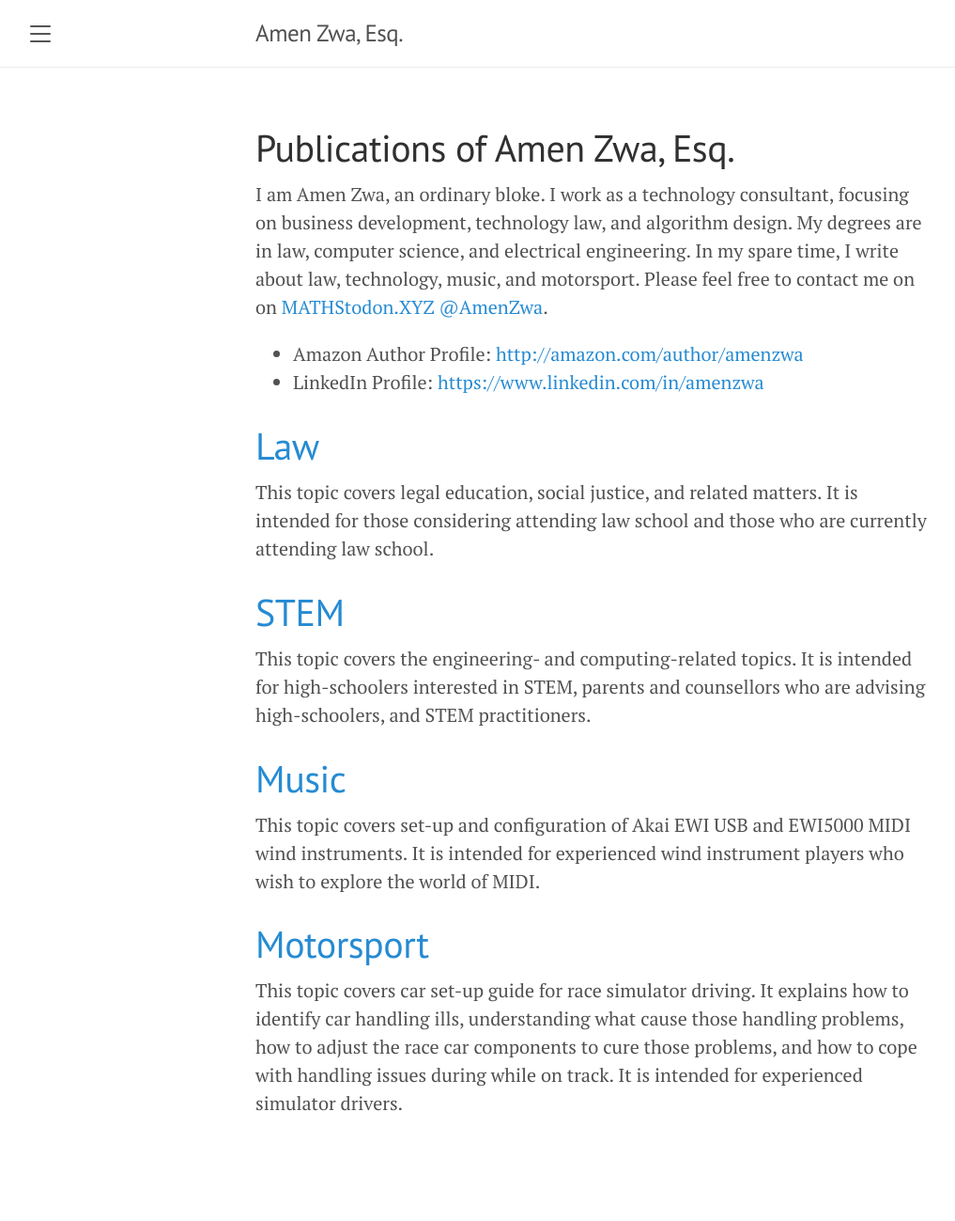
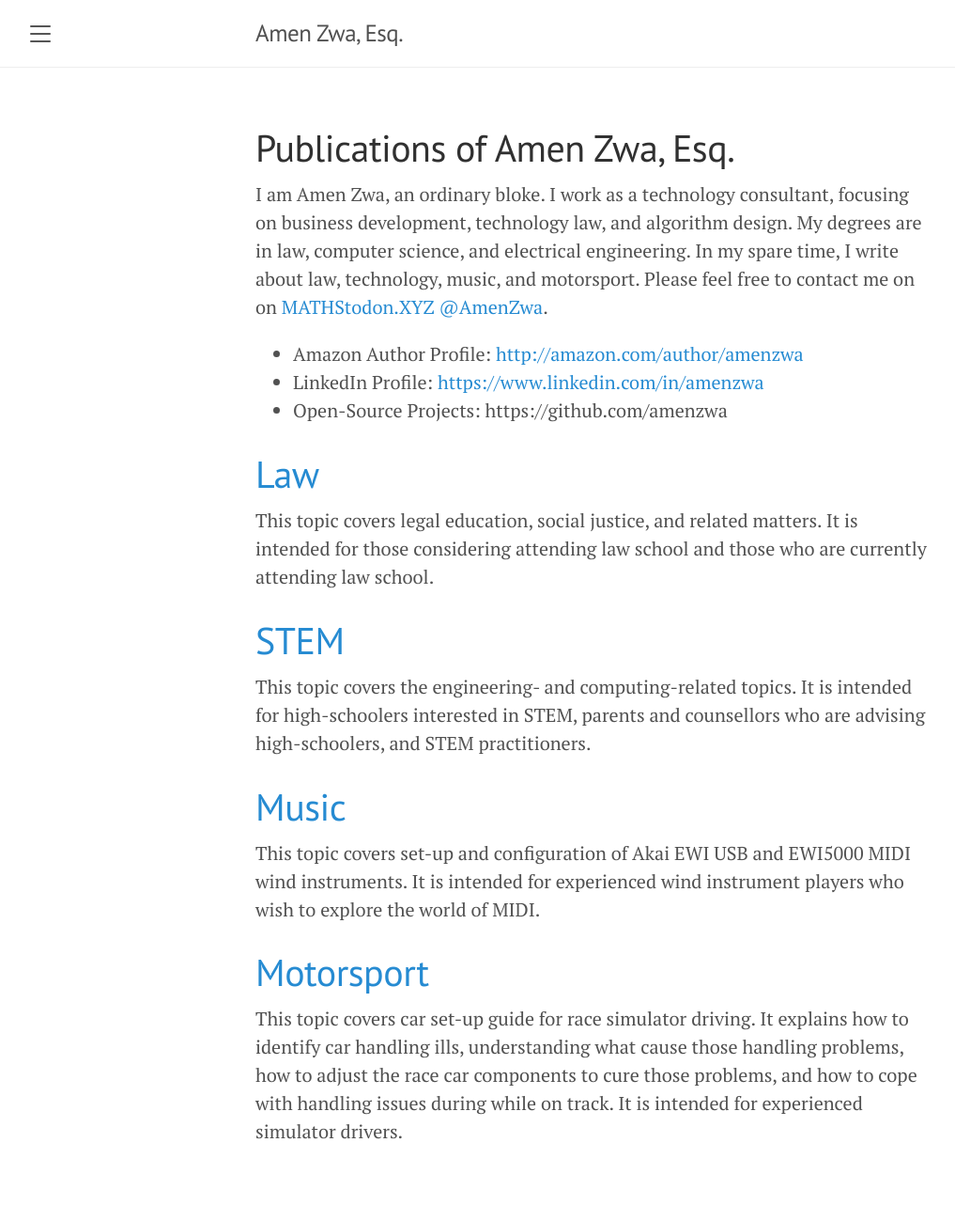
Before and after one commit to amenzwa/amenzwa.github.io, a Jekyll site: the page built from index.md, in a window 1280 px wide. Shown: the whole page at 94% size, without its empty margins (8-1025 px from the left). Built offline with Jekyll 4.4.1, drawn with Linux system fonts in a browser that asks for light colours; our own code applies the rules of GitHub Pages for plain Markdown files; the list of posts is cut into pages by our own code; before the commit the page ends 1269 px from its top, so only the background shows below that.

Commit message:
add GitHub repo link

```diff
--- a/index.md
+++ b/index.md
@@ -6,6 +6,7 @@ I am Amen Zwa, an ordinary bloke. I work as a technology consultant, focusing on
 
 - Amazon Author Profile: [http://amazon.com/author/amenzwa](http://amazon.com/author/amenzwa)
 - LinkedIn Profile: [https://www.linkedin.com/in/amenzwa](https://www.linkedin.com/in/amenzwa)
+- Open-Source Projects: https://github.com/amenzwa
 
 # [Law](law/index.md)
 
```
